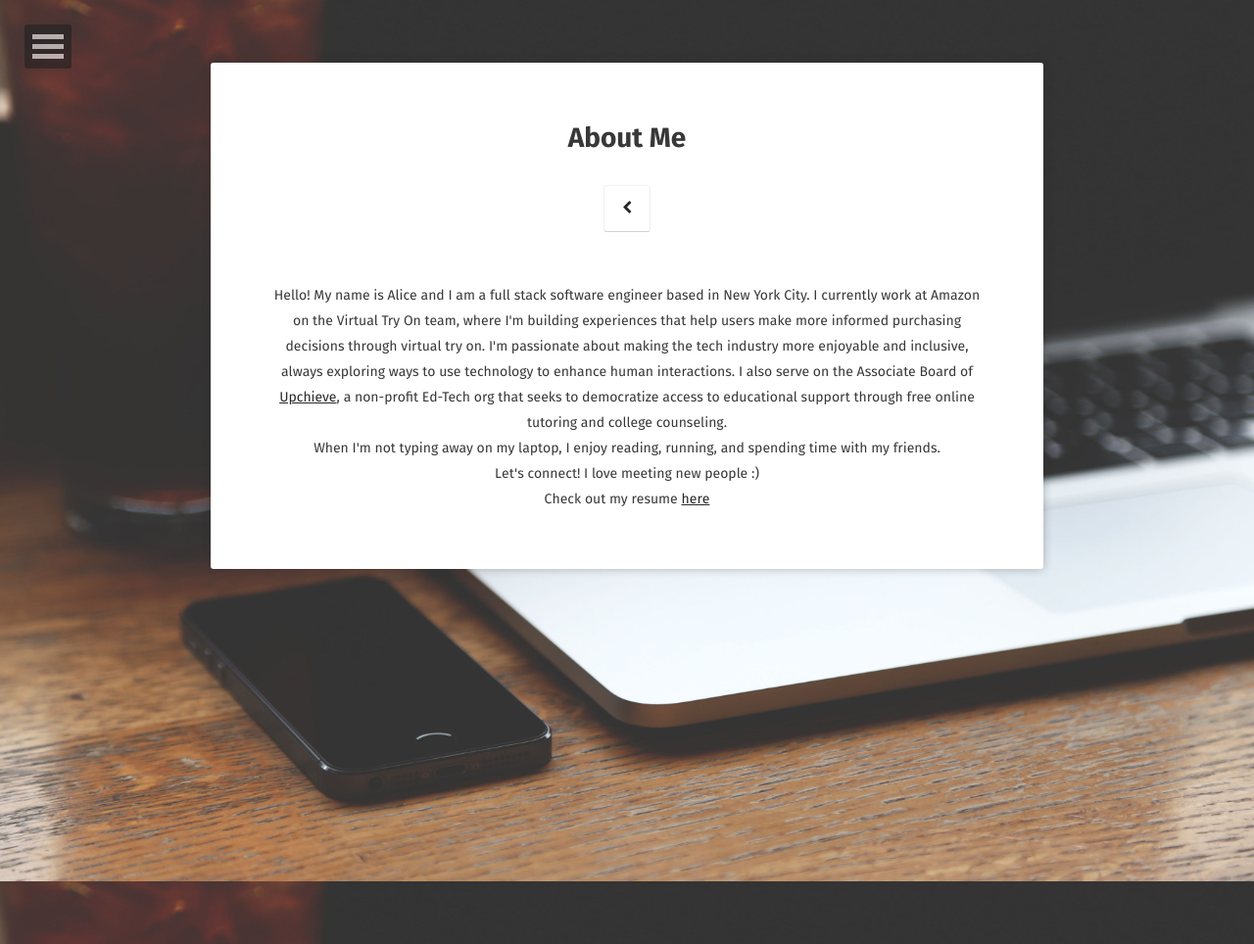
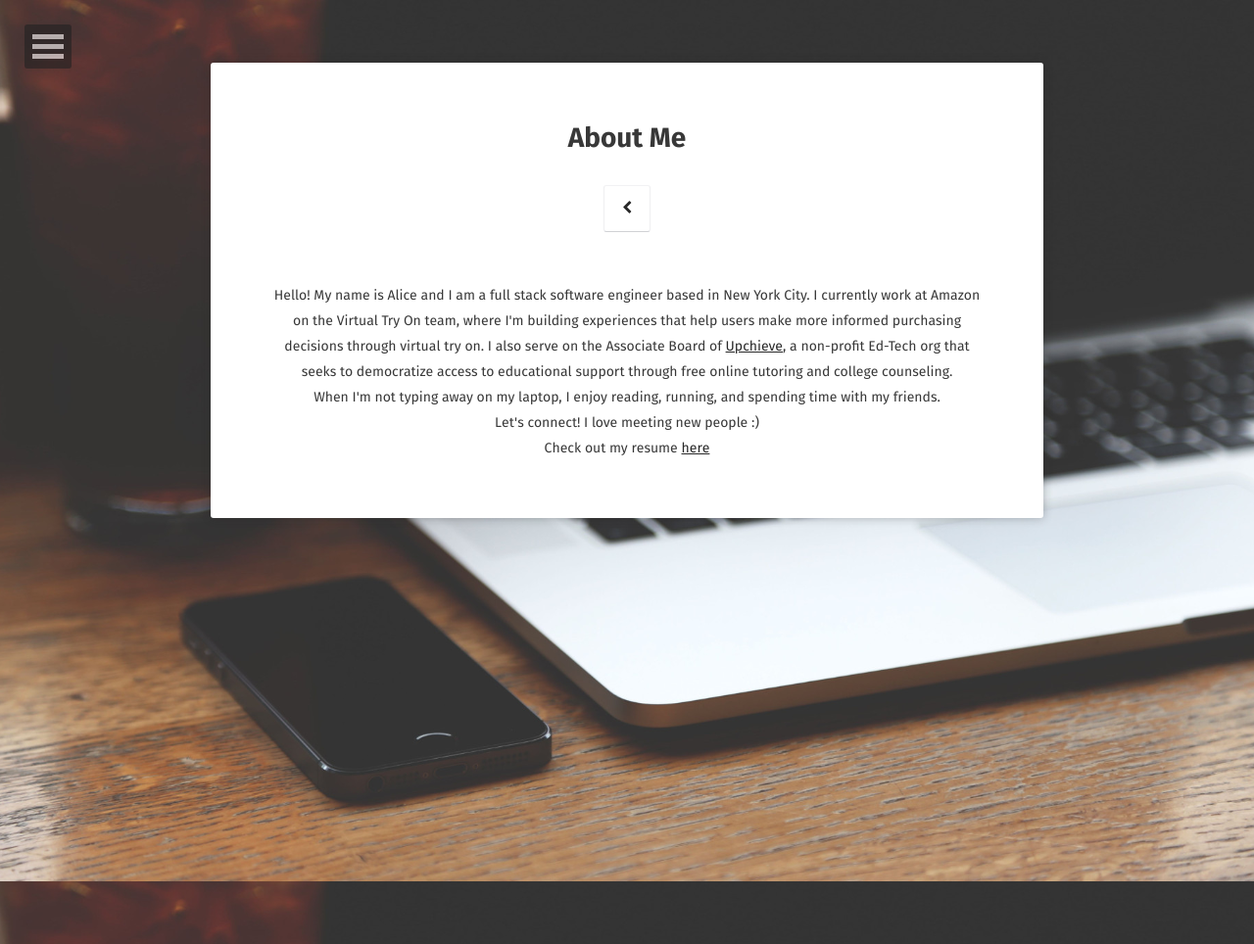
Before and after one commit to aliceetan/aliceetan.github.io, a Jekyll site: the page built from about/index.md, in a window 1280 px wide. Shown: the whole page at 98% size. Built offline with Jekyll 4.4.1, drawn with Linux system fonts in a browser that asks for light colours; some web fonts are replaced.

Commit message:
Update index.md

```diff
--- a/about/index.md
+++ b/about/index.md
@@ -6,7 +6,9 @@
 comments: false
 ---
 
-<center>Hello! My name is Alice and I am a full stack software engineer based in New York City. I currently work at Amazon on the Virtual Try On team, where I'm building experiences that help users make more informed purchasing decisions through virtual try on. I'm passionate about making the tech industry more enjoyable and inclusive, always exploring ways to use technology to enhance human interactions.
+<center>Hello! My name is Alice and I am a full stack software engineer based in New York City.
+
+I currently work at Amazon on the Virtual Try On team, where I'm building experiences that help users make more informed purchasing decisions through virtual try on.
 
 I also serve on the Associate Board of <a href="https://Upchieve.org/" target="_blank">Upchieve</a>, a non-profit Ed-Tech org that seeks to democratize access to educational support through free online tutoring and college counseling.</center>
 
```
